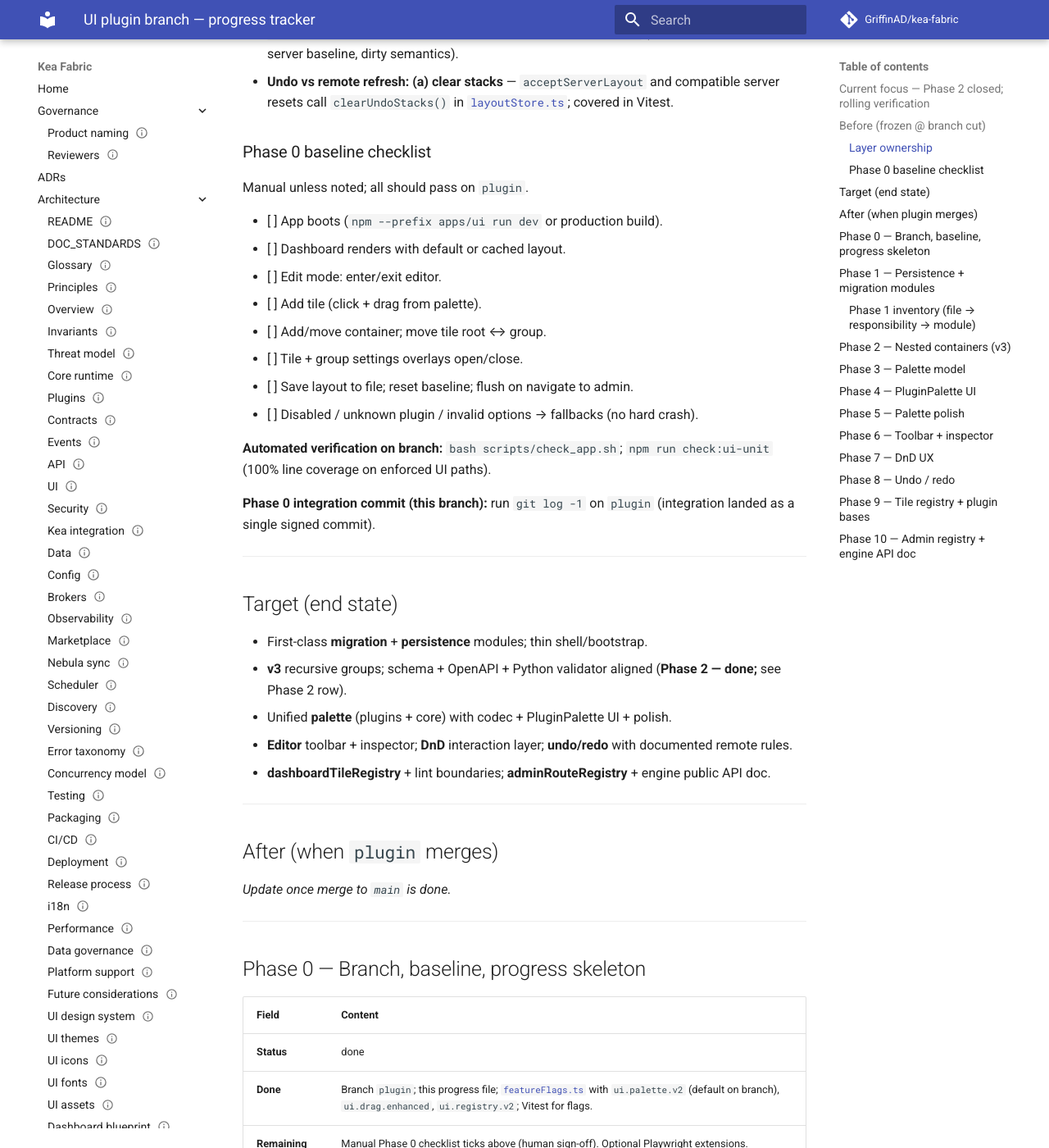
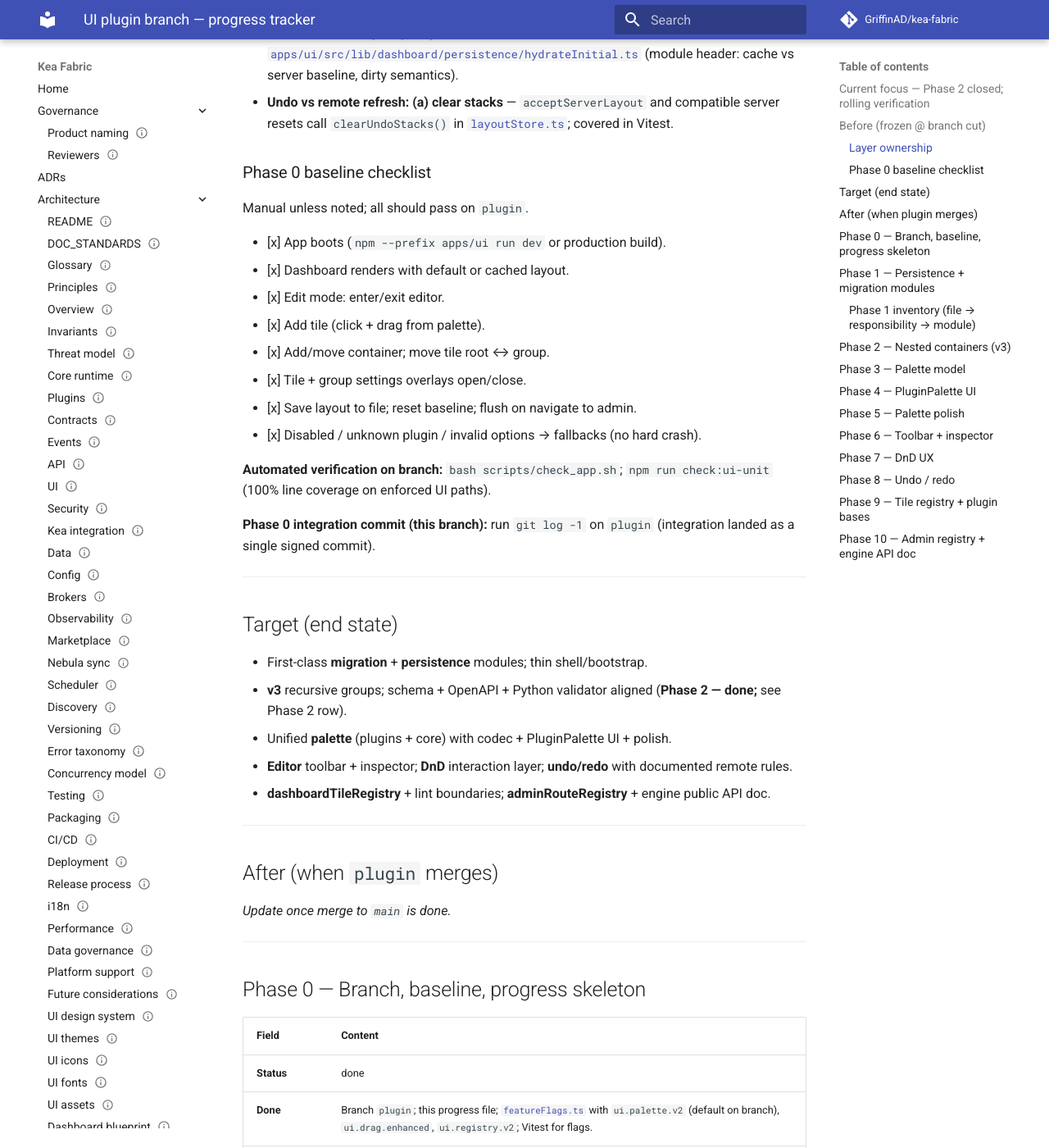
Before and after one commit to GriffinAD/dns-fabric, an MkDocs documentation site: the page built from docs/planning/UI_PLUGIN_BRANCH_PROGRESS.md, in a window 1280 px wide and 1400 px high, scrolled down 1116 px. Shown: the whole window at 82% size. Built offline with MkDocs 1.6.1 and Material for MkDocs 9.7.7, drawn with Linux system fonts in a browser that asks for light colours; comment, search, counter and statistics services are not loaded; some of the changed text lies outside the part shown.

Commit message:
docs: sign off Phase 0 manual checklist on plugin branch
Signed-off-by: GriffinAD <nigel.surridge@btinternet.com>

```diff
--- a/docs/planning/UI_PLUGIN_BRANCH_PROGRESS.md
+++ b/docs/planning/UI_PLUGIN_BRANCH_PROGRESS.md
@@ -5,7 +5,7 @@
 
 ## Current focus — Phase 2 closed; rolling verification
 
-**Phase 2 (v3 nested groups)** is **done** on this branch (types, migration, host read/edit, schema, tests). **Remaining:** manual Phase 0 checklist ticks (human sign-off); optional Phase 7 editor DnD polish against the v3 drop matrix; align [`dashboard-plugin-blueprint.md`](../architecture/dashboard-plugin-blueprint.md) or a short ADR only if a **new** host or persistence contract diverges from what the code already implements.
+**Phase 2 (v3 nested groups)** is **done** on this branch (types, migration, host read/edit, schema, tests). **Remaining:** optional Phase 7 editor DnD polish against the v3 drop matrix; align [`dashboard-plugin-blueprint.md`](../architecture/dashboard-plugin-blueprint.md) or a short ADR only if a **new** host or persistence contract diverges from what the code already implements. Phase 0 baseline checklist: **signed off** (manual verification on `plugin`).
 
 ## Before (frozen @ branch cut)
 
@@ -28,14 +28,14 @@ See plan **Architectural layers** table.
 
 Manual unless noted; all should pass on `plugin`.
 
-- [ ] App boots (`npm --prefix apps/ui run dev` or production build).
-- [ ] Dashboard renders with default or cached layout.
-- [ ] Edit mode: enter/exit editor.
-- [ ] Add tile (click + drag from palette).
-- [ ] Add/move container; move tile root ↔ group.
-- [ ] Tile + group settings overlays open/close.
-- [ ] Save layout to file; reset baseline; flush on navigate to admin.
-- [ ] Disabled / unknown plugin / invalid options → fallbacks (no hard crash).
+- [x] App boots (`npm --prefix apps/ui run dev` or production build).
+- [x] Dashboard renders with default or cached layout.
+- [x] Edit mode: enter/exit editor.
+- [x] Add tile (click + drag from palette).
+- [x] Add/move container; move tile root ↔ group.
+- [x] Tile + group settings overlays open/close.
+- [x] Save layout to file; reset baseline; flush on navigate to admin.
+- [x] Disabled / unknown plugin / invalid options → fallbacks (no hard crash).
 
 **Automated verification on branch:** `bash scripts/check_app.sh`; `npm run check:ui-unit` (100% line coverage on enforced UI paths).
 
@@ -65,7 +65,7 @@ _Update once merge to `main` is done._
 | --- | --- |
 | **Status** | done |
 | **Done** | Branch `plugin`; this progress file; [`featureFlags.ts`](../../apps/ui/src/lib/platform/featureFlags.ts) with `ui.palette.v2` (default on branch), `ui.drag.enhanced`, `ui.registry.v2`; Vitest for flags. |
-| **Remaining** | Manual Phase 0 checklist ticks above (human sign-off). Optional Playwright extensions. |
+| **Remaining** | Optional Playwright extensions. |
 | **Verification** | `bash scripts/check_app.sh`; `npm run check:ui-unit` |
 | **Notes / risks** | — |
 
@@ -99,7 +99,7 @@ _Update once merge to `main` is done._
 | --- | --- |
 | **Status** | done |
 | **Done** | Recursive `GroupChild` / v3 layout types + Zod + normalise; `migrateV2ToV3` + golden fixtures + `layout_validate.py` + `specs/dashboard/layout.schema.json` + OpenAPI; `layoutJsonUnsupportedVersionMessage` for v3; nested read host (`DashboardReadNestedHost`, no deprecated `<svelte:self>`); `DashboardHost` + `gridPlacement` / DnD / `layoutTree` / `groupDndFinalize` / undo paths for nested groups; Vitest coverage on enforced paths for migration, strip-legacy, placement, Zod, layout store cap; Playwright `dashboardNested.e2e.ts` (seeded v3 nested layout) + e2e fixture helpers; persisted layout version **3** in parent-move spec. |
-| **Remaining** | Manual Phase 0 checklist (nested moves, save/reset). Optional blueprint touch-up if reviewers want prose parity with shipped behaviour. Phase 7: deeper editor DnD UX still partial (see Phase 7 row). |
+| **Remaining** | Optional blueprint touch-up if reviewers want prose parity with shipped behaviour. Phase 7: deeper editor DnD UX still partial (see Phase 7 row). |
 | **Verification** | `bash scripts/check_app.sh`; `npm run check:ui-unit`; `npm run check:ui-e2e` |
 | **Notes / risks** | Plugin isolation e2e expects `VITE_E2E_THROWING=1` (Playwright `webServer` sets it). With `PW_REUSE_DEV_SERVER=1`, start the same dev command with that env or the spec **skips** after probing `globalThis.__KEA_FABRIC_E2E_THROWING`. Palette e2e accepts both legacy and `ui.palette.v2` test ids. |
 
```
